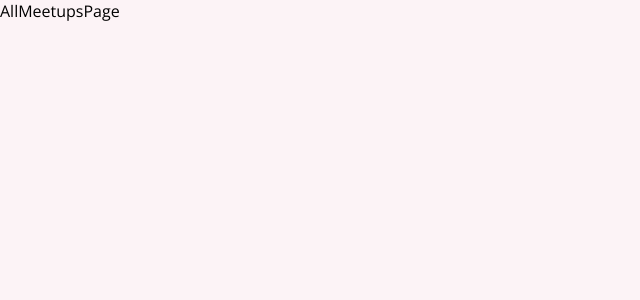
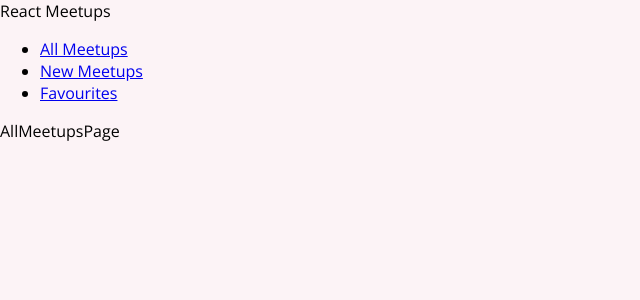
Before and after one commit to pratikshahi/react_meetup, a React (Create React App) app: page / in a window 1280 px wide. Shown: the top 300 px of the page, without its empty margins (0-640 px from the left). Built offline with nearby package versions, Linux system fonts and the light colour scheme.

Commit message:
added main navbar

```diff
--- a/src/App.js
+++ b/src/App.js
@@ -3,10 +3,12 @@ import { Route, Switch } from "react-router-dom"; //Route is used to define diff
 import AllMeetupsPage from "./pages/AllMeetups";
 import NewMeetupPage from "./pages/NewMeetup";
 import FavouritesPage from "./pages/Favourites";
+import MainNavigation from "./components/layout/MainNavigation";
 //EXACT only if full path mathes
 function App() {
   return (
     <div>
+      <MainNavigation />
       <Switch>
         <Route path="/" exact>
           <AllMeetupsPage />
--- /dev/null
+++ b/src/components/layout/MainNavigation.js
@@ -0,0 +1,22 @@
+import { Link } from "react-router-dom"; //same like a tag but works internally without sending req o server
+function MainNavigation() {
+  return (
+    <header>
+      <div>React Meetups</div>
+      <nav>
+        <ul>
+          <li>
+            <Link to="/">All Meetups</Link>
+          </li>
+          <li>
+            <Link to="/new-meetup">New Meetups</Link>
+          </li>
+          <li>
+            <Link to="/favourites">Favourites</Link>
+          </li>
+        </ul>
+      </nav>
+    </header>
+  );
+}
+export default MainNavigation;
```
